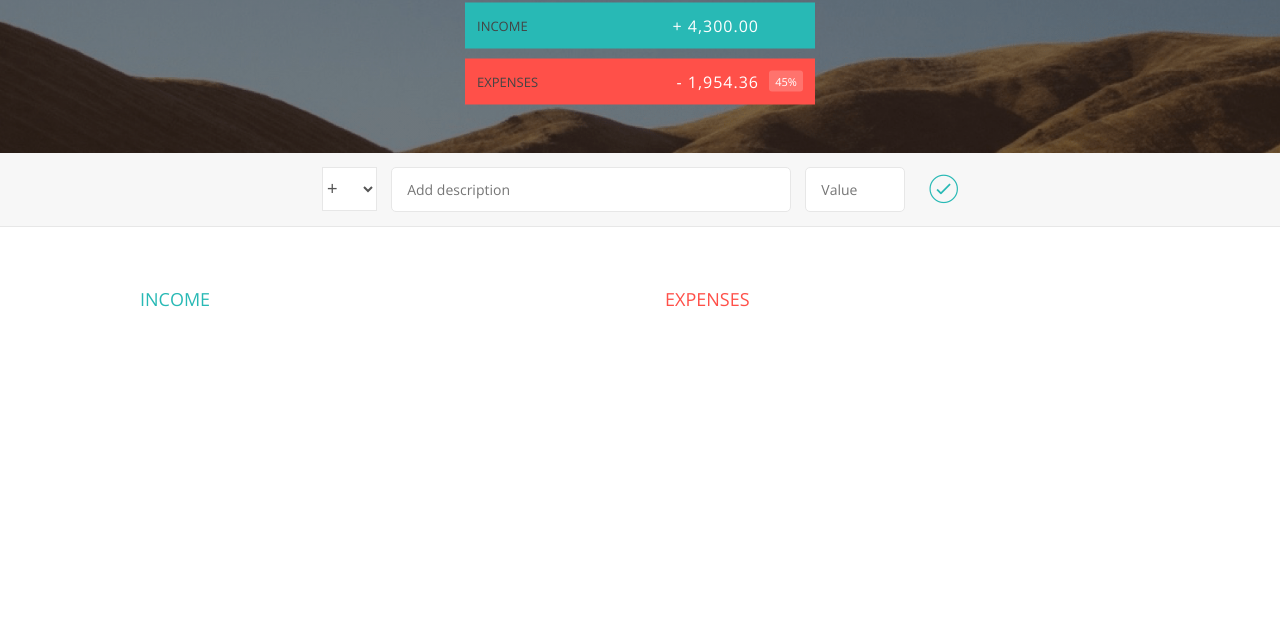
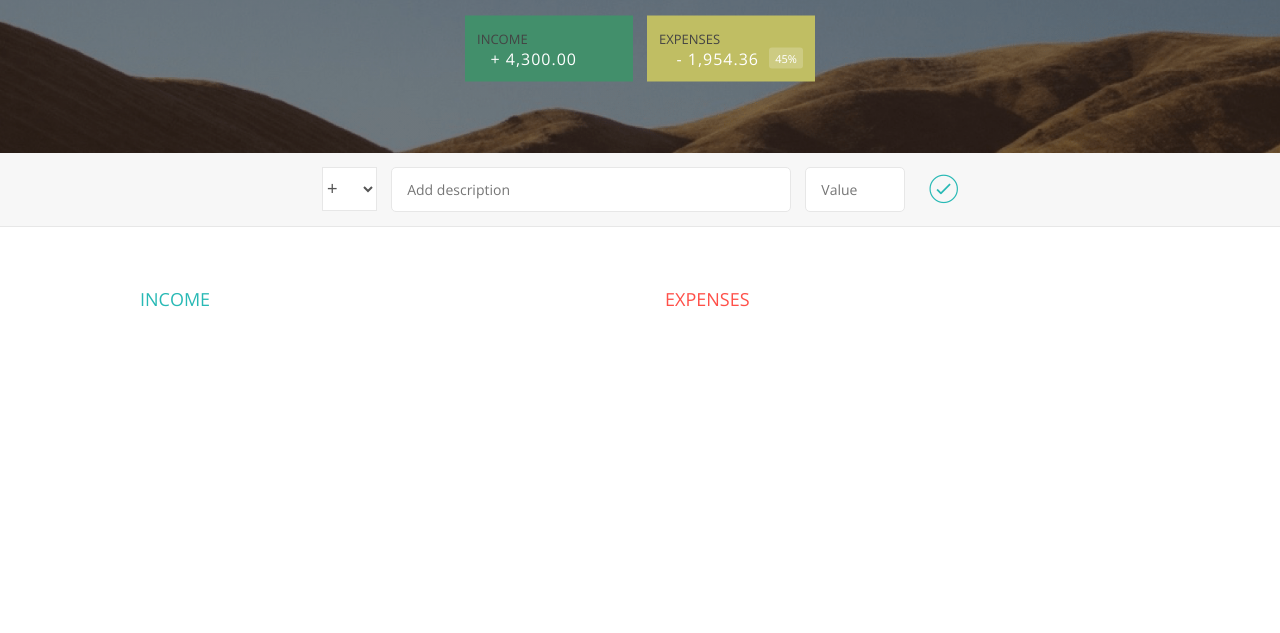
Before and after one commit to jimmjy/budgetapp, a plain HTML site: page index.html in a window 1280 px wide. Shown: the part 167-800 px from the top of the page. Drawn offline with nearby package versions, Linux system fonts and the light colour scheme.

Commit message:
layout changes

```diff
--- a/index.html
+++ b/index.html
@@ -5,7 +5,7 @@
         <link href="https://fonts.googleapis.com/css?family=Open+Sans:100,300,400,600" rel="stylesheet" type="text/css">
         <link href="http://code.ionicframework.com/ionicons/2.0.1/css/ionicons.min.css" rel="stylesheet" type="text/css">
         <link type="text/css" rel="stylesheet" href="styles/style.css">
-        <title>Budgety</title>
+        <title>budget</title>
     </head>
     <body>
 
--- a/styles/style.css
+++ b/styles/style.css
@@ -70,12 +70,17 @@ body {
 }
 
 .budget__income {
+    width: 48%;
+    float: left;
     margin-bottom: 10px;
-    background-color: #28B9B5;
+    background-color: rgb(66, 143, 107);
 }
 
 .budget__expenses {
-    background-color: #FF5049;
+    width: 48%;
+    float: right;
+    margin-bottom: 10px;
+    background-color: rgb(192, 190, 99);
 }
 
 .budget__income--text,
```
